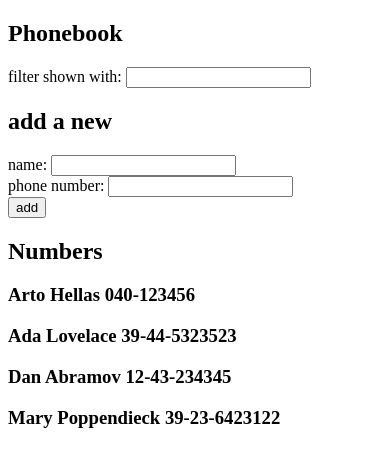
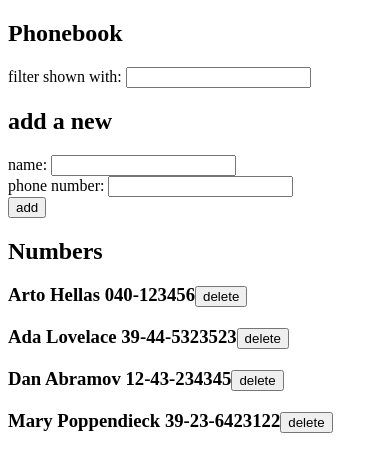
Before and after one commit to gazzaar/full-stack-open-submission, a React (Vite) app in the folder part2/phonebook/: page / in a window 390 px wide. Shown: the top 472 px of the page. Built offline with nearby package versions, Linux system fonts and the light colour scheme; data requests are answered from the project's data file.

Commit message:
exercise 2.14 phonebook step 9

```diff
--- a/part2/phonebook/src/App.jsx
+++ b/part2/phonebook/src/App.jsx
@@ -57,7 +57,7 @@ const App = () => {
     phonebook.getAll().then((resolve) => {
       setPersons(resolve.data);
     });
-  }, []);
+  }, [persons]);
 
   return (
     <div>
--- a/part2/phonebook/src/components/Persons.jsx
+++ b/part2/phonebook/src/components/Persons.jsx
@@ -1,10 +1,23 @@
+import phonebook from '../services/phonebook';
 const Persons = ({ filteredArray }) => {
-  return filteredArray.map((person) => {
-    return (
-      <h3 key={person.name}>
-        {person.name} {person.number}
-      </h3>
-    );
-  });
+  const handleRmove = (name, id) => {
+    if (window.confirm(`DO you sure u want to delte ${name}`)) {
+      return phonebook.remove(id);
+    }
+  };
+  return (
+    <>
+      {filteredArray.map((person) => {
+        return (
+          <h3 key={person.id}>
+            {person.name} {person.number}
+            <button onClick={() => handleRmove(person.name, person.id)}>
+              delete
+            </button>
+          </h3>
+        );
+      })}
+    </>
+  );
 };
 export default Persons;
--- a/part2/phonebook/src/services/phonebook.js
+++ b/part2/phonebook/src/services/phonebook.js
@@ -1,10 +1,15 @@
 import axios from 'axios';
 const URL = 'http://localhost:3001/persons';
 const getAll = () => {
-  return axios.get('http://localhost:3001/persons');
+  return axios.get(URL);
 };
 
 const create = (personsObject) => {
   return axios.post(URL, personsObject);
 };
-export default { getAll, create };
+
+const remove = (id) => {
+  return axios.delete(`${URL}/${id}`);
+};
+
+export default { getAll, create, remove };
```
